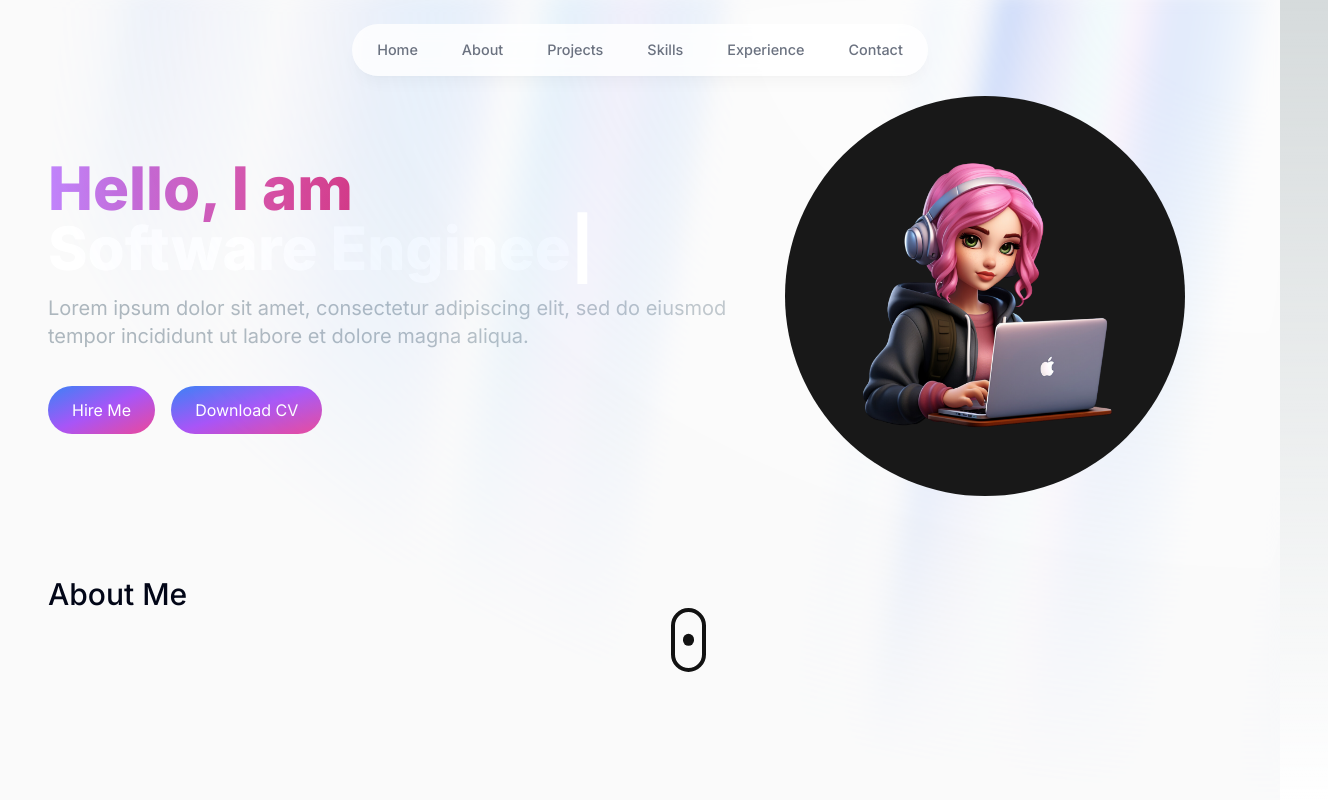
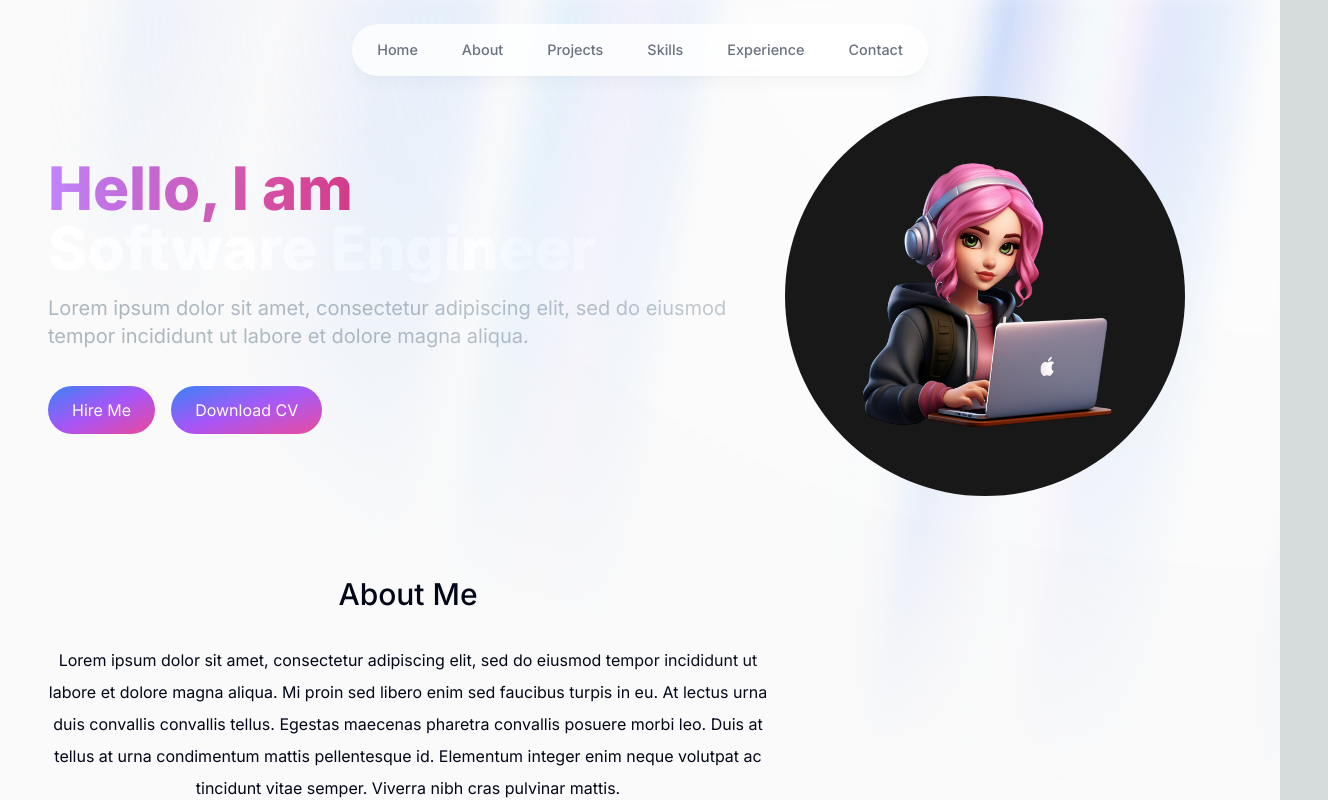
Before and after one commit to AhnafulH/Personal_Website, a Next.js app in the folder portofolio-website/: page / in a window 1280 px wide. Shown: the top 800 px of the page, 1328 px wide, since content can reach past the window. Built offline with nearby package versions, Linux system fonts and the light colour scheme.

Commit message:
Added about section. Need to imporve ScrollBtn and background under About

```diff
--- a/portofolio-website/components/About.tsx
+++ b/portofolio-website/components/About.tsx
@@ -2,15 +2,21 @@ import React from 'react'
 
 function About() {
   return (
-    <section>
-        <h2 className="text-3xl font-medium">
+    <section className="mb-28 max-w-[45rem] text-center leading-8
+      sm:mb-40">
+        <h2 className="text-3xl font-medium mb-8">
             About Me
         </h2>
 
-        <p>
-
+        <p className="mb-3" >
+        Lorem ipsum dolor sit amet, consectetur adipiscing elit, sed do eiusmod tempor incididunt ut labore et dolore magna aliqua.
+        Mi proin sed libero enim sed faucibus turpis in eu.
+        At lectus urna duis convallis convallis tellus. Egestas maecenas pharetra convallis posuere morbi leo. Duis at tellus at urna condimentum mattis pellentesque id.
+        Elementum integer enim neque volutpat ac tincidunt vitae semper. Viverra nibh cras pulvinar mattis.
         </p>
-
+        Justo donec enim diam vulputate ut pharetra sit amet. Netus et malesuada fames ac turpis egestas integer eget aliquet.
+        Natoque penatibus et magnis dis. Placerat orci nulla pellentesque dignissim enim sit amet venenatis urna. Enim ut tellus elementum sagittis.
+        Eget est lorem ipsum dolor sit amet consectetur adipiscing. Elementum tempus egestas sed sed risus pretium quam vulputate.
         <p>
 
         </p>
--- a/portofolio-website/components/HeroSection.jsx
+++ b/portofolio-website/components/HeroSection.jsx
@@ -55,7 +55,7 @@ const HeroSection = () => {
         </div>
       </div>
 
-      <ScrollBtn/>
+      {/* <ScrollBtn/> */}
     </section>
 
 
```
